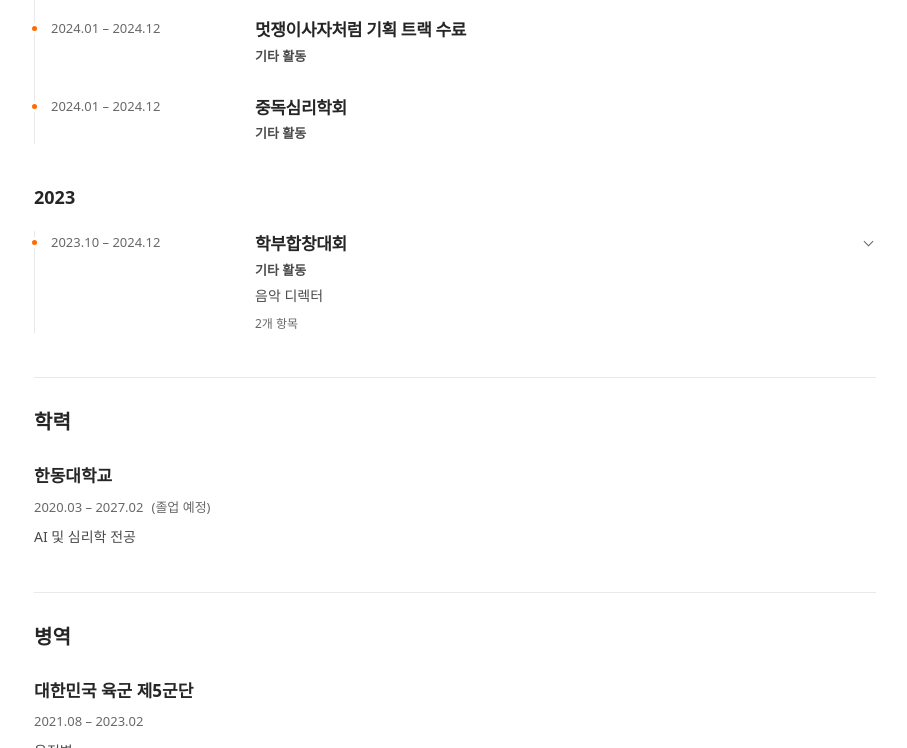
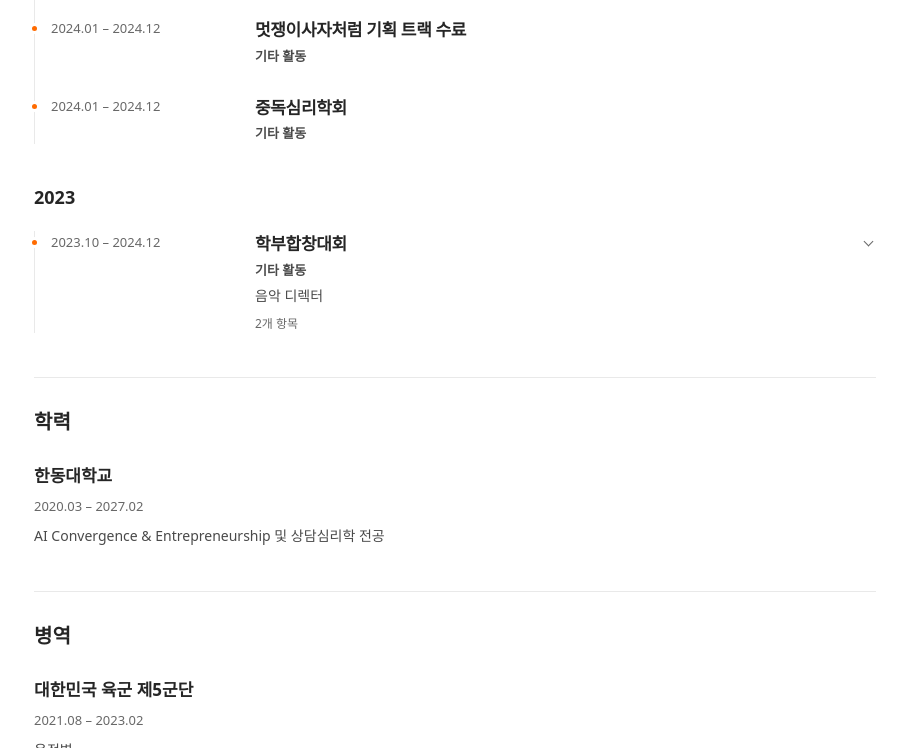
Before and after one commit to Jesse-hyeon/Jesse-hyeon.github.io, a plain HTML site: page index.html in a window 1280 px wide. Shown: the part 1410-2158 px from the top of the page, without its empty margins (344-1251 px from the left). Drawn offline with Linux system fonts and the light colour scheme; a web font is replaced by a local one.

Commit message:
Update education major names

```diff
--- a/entries.js
+++ b/entries.js
@@ -234,5 +234,5 @@ const entries = [
   },
 ];
 
-const education = [{ startDate: "2020-03", endDate: "2027-02", expectedGraduation: true }];
+const education = [{ startDate: "2020-03", endDate: "2027-02" }];
 const militaryService = [{ startDate: "2021-08", endDate: "2023-02", endDateUnverified: true }];
--- a/index.html
+++ b/index.html
@@ -25,7 +25,7 @@
       <img class="profile-avatar" src="./assets/profile.webp" width="360" height="463" alt="김현우 프로필 사진" data-i18n-alt="profile.alt">
       <div class="profile-copy">
         <p class="profile-name" data-i18n="profile.name">김현우</p>
-        <p class="profile-description" data-i18n="profile.bio">AI와 심리학을 전공했으며, 인과추론과
+        <p class="profile-description" data-i18n="profile.bio">AI Convergence &amp; Entrepreneurship 및 상담심리학을 전공했으며, 인과추론과
 인과발견에 관심이 있습니다.</p>
         <ul class="profile-details" aria-label="위치, 소속 및 이메일" data-i18n-aria-label="profile.detailsLabel">
           <li>
--- a/locales/en.js
+++ b/locales/en.js
@@ -4,7 +4,7 @@ const english = {
   description: "Hyeonwoo Kim's research, projects, awards, and activities portfolio",
   profile: {
     name: "Hyeonwoo Kim",
-    bio: "I study AI, entrepreneurship, and psychology, with a focus on causal inference and discovery.",
+    bio: "I study AI Convergence & Entrepreneurship and Counseling Psychology, with a focus on causal inference and discovery.",
     location: "Ulsan, Korea",
     school: "Handong Global University",
     alt: "Hyeonwoo Kim profile photo",
@@ -161,7 +161,7 @@ const english = {
   },
   education: {
     title: "Handong Global University",
-    summary: "Majors in AI and Psychology",
+    summary: "Majors in AI Convergence & Entrepreneurship and Counseling Psychology",
   },
   militaryService: {
     title: "Republic of Korea Army, V Corps",
--- a/locales/ko.js
+++ b/locales/ko.js
@@ -4,7 +4,7 @@ const korean = {
   "description": "김현우의 연구, 프로젝트, 수상 및 활동 포트폴리오",
   "profile": {
     "name": "김현우",
-    "bio": "AI와 심리학을 전공했으며, 인과추론과\n인과발견에 관심이 있습니다.",
+    "bio": "AI Convergence & Entrepreneurship 및 상담심리학을 전공했으며, 인과추론과\n인과발견에 관심이 있습니다.",
     "location": "울산, 대한민국",
     "school": "한동대학교",
     "alt": "김현우 프로필 사진",
@@ -160,7 +160,7 @@ const korean = {
   },
   "education": {
     "title": "한동대학교",
-    "summary": "AI 및 심리학 전공"
+    "summary": "AI Convergence & Entrepreneurship 및 상담심리학 전공"
   },
   "militaryService": {
     "title": "대한민국 육군 제5군단",
```
